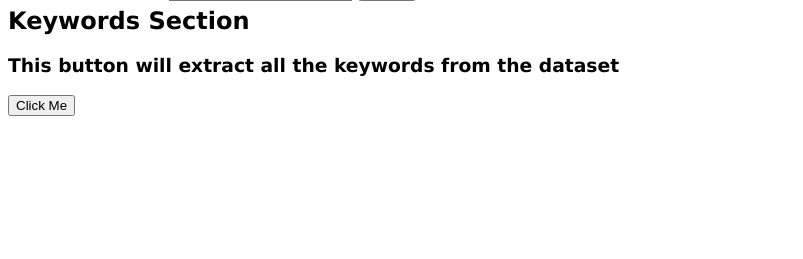
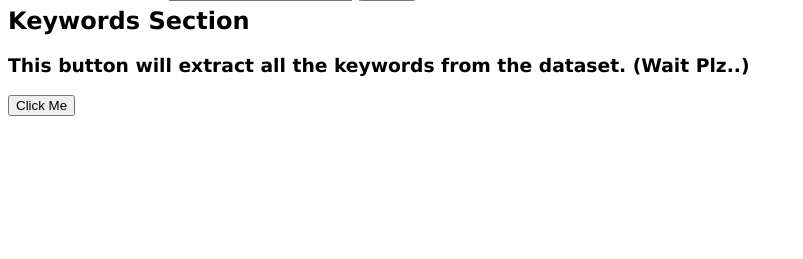
Before and after one commit to rahmanmahbub073/Search-Engine, a Flask app: page / in a window 1280 px wide. Shown: the part 207-466 px from the top of the page, without its empty margins (0-803 px from the left). Run offline with Flask 3, Linux system fonts and the light colour scheme; parts of the project's set-up code (start-up, migrations or seed data) failed here and were passed over.

Commit message:
Update index.html

```diff
--- a/templates/index.html
+++ b/templates/index.html
@@ -119,7 +119,7 @@
 </div>
 <div>
     <h2>Keywords Section</h2>
-    <h3>This button will extract all the keywords from the dataset</h3>
+    <h3>This button will extract all the keywords from the dataset. (Wait Plz..) </h3>
     <form method="post" action="/keywords">
         <input type="submit" value="Click Me">
     </form>
```
